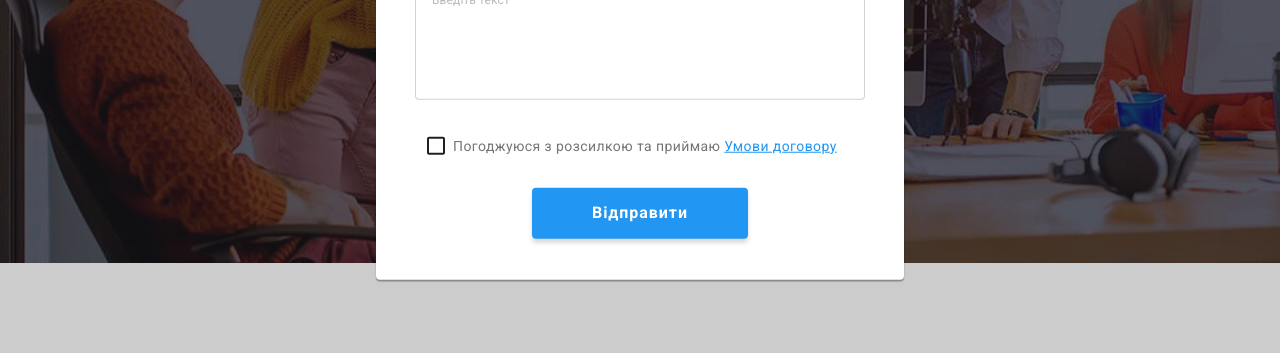
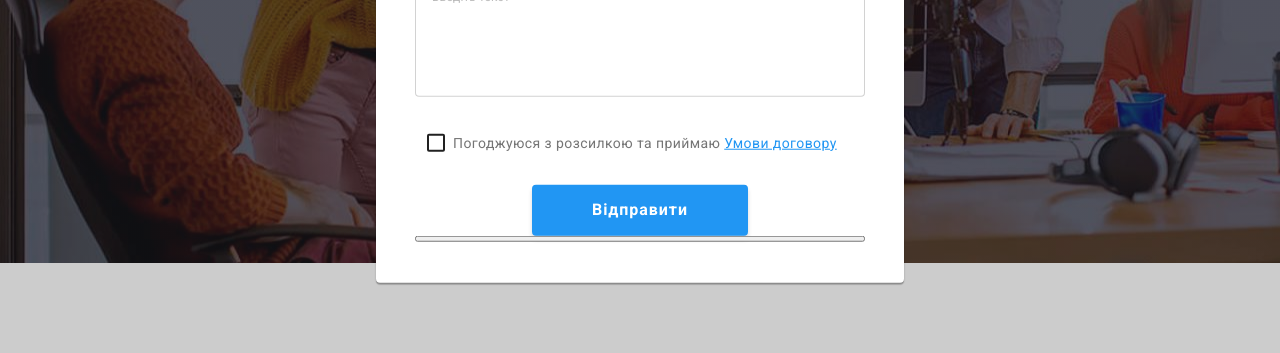
Before and after one commit to sergstorozhev1984/goit-markup-hw-06, a plain HTML site: page index.html in a window 1280 px wide. Both pictures are taken after a click on the button "Замовити послугу". Shown: the part 419-772 px from the top of the page. Drawn offline with nearby package versions, Linux system fonts and the light colour scheme.

Commit message:
Update index.html

```diff
--- a/index.html
+++ b/index.html
@@ -409,7 +409,7 @@
                     </svg>
                     Погоджуюся з розсилкою та приймаю&nbsp;<a href="" class="modal-form-check-link">Умови договору</a>
                 </label>
-                <button type="submit" class="modal-btn modal-form-btn">Відправити</button>
+                <button type="submit" class="modal-btn modal-form-btn">Відправити<button>
             </form>
         </div>
     </div>
```
